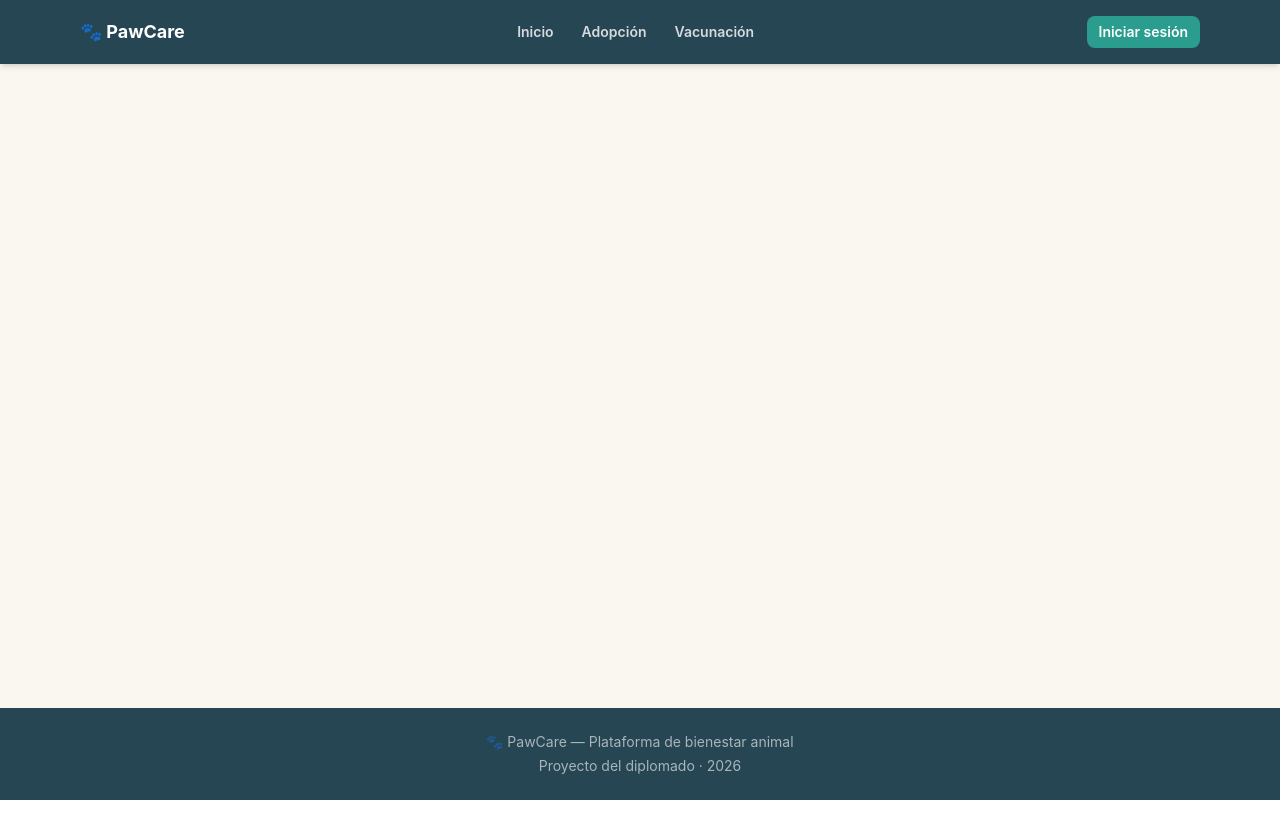
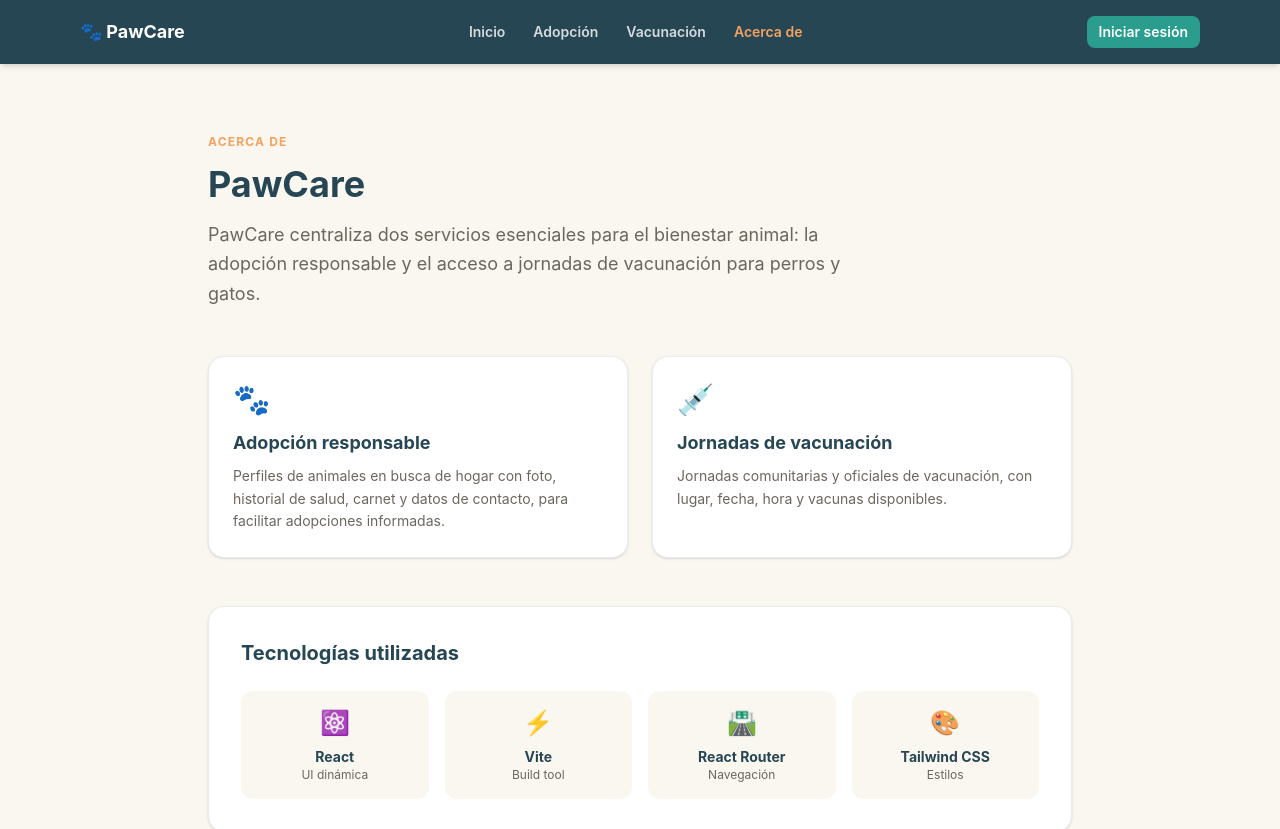
Before and after one commit to JuanRC7777/frontend-diplomado, a React (Vite) app in the folder frontend-diplomado/: page /acerca in a window 1280 px wide. Shown: the top 829 px of the page. Before the commit the page ends 800 px from the top, so only its background shows below. Built offline with nearby package versions, Linux system fonts and the light colour scheme.

Commit message:
feat: agregar vista Acerca de y ruta /acerca
Incluye mision del proyecto, los dos ejes (adopcion/vacunacion) y
stack tecnologico. Se enlaza desde el Navbar.

```diff
--- a/frontend-diplomado/src/App.tsx
+++ b/frontend-diplomado/src/App.tsx
@@ -3,6 +3,7 @@ import Home from "./pages/Home";
 import Adopcion from "./pages/Adopcion";
 import Vacunacion from "./pages/Vacunacion";
 import Auth from "./pages/Auth";
+import About from "./pages/About";
 import Navbar from "./components/Navbar";
 import Footer from "./components/Footer";
 import { AdopcionesProvider } from "./context/AdopcionesContext";
@@ -23,6 +24,7 @@ export default function App() {
                   <Route path="/adopcion" element={<Adopcion />} />
                   <Route path="/vacunacion" element={<Vacunacion />} />
                   <Route path="/auth" element={<Auth />} />
+                  <Route path="/acerca" element={<About />} />
                 </Routes>
               </main>
               <Footer />
--- a/frontend-diplomado/src/components/Navbar.tsx
+++ b/frontend-diplomado/src/components/Navbar.tsx
@@ -12,6 +12,7 @@ const LINKS = [
   { to: "/", label: "Inicio", end: true },
   { to: "/adopcion", label: "Adopción", end: false },
   { to: "/vacunacion", label: "Vacunación", end: false },
+  { to: "/acerca", label: "Acerca de", end: false },
 ];
 
 export default function Navbar() {
--- /dev/null
+++ b/frontend-diplomado/src/pages/About.tsx
@@ -0,0 +1,56 @@
+export default function About() {
+  return (
+    <div className="max-w-4xl mx-auto px-4 py-16">
+      <span className="text-[#F4A261] text-xs font-bold uppercase tracking-widest">Acerca de</span>
+      <h1 className="text-4xl font-bold text-[#264653] mt-3 mb-4">PawCare</h1>
+      <p className="text-[#6B675F] text-lg leading-relaxed max-w-2xl">
+        PawCare centraliza dos servicios esenciales para el bienestar animal: la adopción
+        responsable y el acceso a jornadas de vacunación para perros y gatos.
+      </p>
+
+      <div className="grid grid-cols-1 sm:grid-cols-2 gap-6 mt-12">
+        <div className="bg-white rounded-2xl p-6 border border-[rgba(38,70,83,0.1)] shadow-sm">
+          <div className="text-3xl mb-3">🐾</div>
+          <h2 className="font-bold text-[#264653] text-lg mb-2">Adopción responsable</h2>
+          <p className="text-[#6B675F] text-sm leading-relaxed">
+            Perfiles de animales en busca de hogar con foto, historial de salud, carnet y datos
+            de contacto, para facilitar adopciones informadas.
+          </p>
+        </div>
+        <div className="bg-white rounded-2xl p-6 border border-[rgba(38,70,83,0.1)] shadow-sm">
+          <div className="text-3xl mb-3">💉</div>
+          <h2 className="font-bold text-[#264653] text-lg mb-2">Jornadas de vacunación</h2>
+          <p className="text-[#6B675F] text-sm leading-relaxed">
+            Jornadas comunitarias y oficiales de vacunación, con lugar, fecha, hora y vacunas
+            disponibles.
+          </p>
+        </div>
+      </div>
+
+      <div className="mt-12 bg-white rounded-2xl p-8 border border-[rgba(38,70,83,0.1)] shadow-sm">
+        <h2 className="font-bold text-[#264653] text-xl mb-6">Tecnologías utilizadas</h2>
+        <div className="grid grid-cols-2 sm:grid-cols-4 gap-4">
+          {[
+            { icon: "⚛️", name: "React", desc: "UI dinámica" },
+            { icon: "⚡", name: "Vite", desc: "Build tool" },
+            { icon: "🛣️", name: "React Router", desc: "Navegación" },
+            { icon: "🎨", name: "Tailwind CSS", desc: "Estilos" },
+          ].map((tech) => (
+            <div key={tech.name} className="text-center p-4 bg-[#FAF7F0] rounded-xl">
+              <div className="text-2xl mb-2">{tech.icon}</div>
+              <p className="font-bold text-[#264653] text-sm">{tech.name}</p>
+              <p className="text-[#6B675F] text-xs">{tech.desc}</p>
+            </div>
+          ))}
+        </div>
+      </div>
+
+      <div className="mt-12 text-center">
+        <h2 className="font-bold text-[#264653] text-xl mb-6">Equipo</h2>
+        <p className="text-[#6B675F] text-sm max-w-md mx-auto">
+          Proyecto desarrollado en equipo para el diplomado de desarrollo web.
+        </p>
+      </div>
+    </div>
+  );
+}
```
